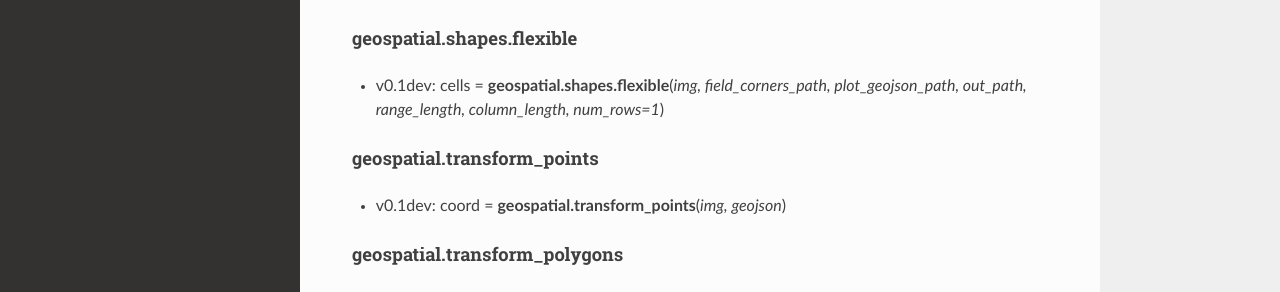
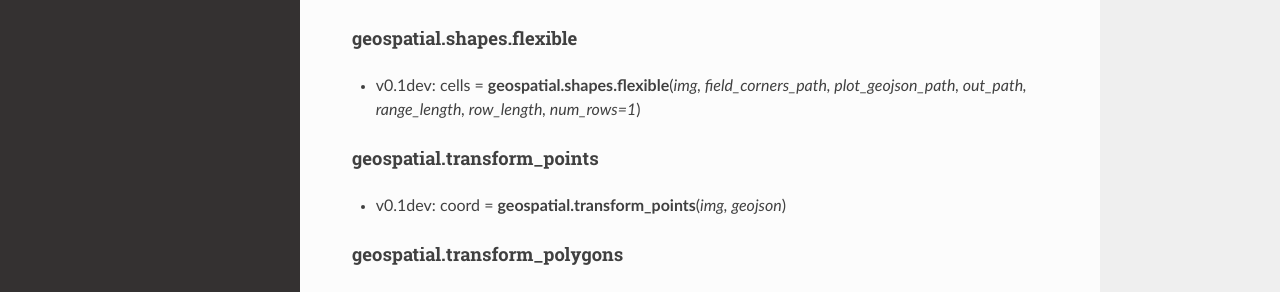
Before and after one commit to danforthcenter/plantcv-geospatial, an MkDocs documentation site: the page built from docs/changelog.md, in a window 1280 px wide and 1280 px high. Shown: the part 681-973 px from the top of the window. Built offline with MkDocs 1.6.1, drawn with Linux system fonts in a browser that asks for light colours; nearby versions of some CDN libraries.

Commit message:
Update changelog.md to match shapes parameters

```diff
--- a/docs/changelog.md
+++ b/docs/changelog.md
@@ -26,7 +26,7 @@ All notable changes to this project will be documented below.
 
 #### geospatial.shapes.flexible
 
-* v0.1dev: cells = **geospatial.shapes.flexible**(*img, field_corners_path, plot_geojson_path, out_path, range_length, column_length, num_rows=1*)
+* v0.1dev: cells = **geospatial.shapes.flexible**(*img, field_corners_path, plot_geojson_path, out_path, range_length, row_length, num_rows=1*)
 
 #### geospatial.transform_points
 
```
